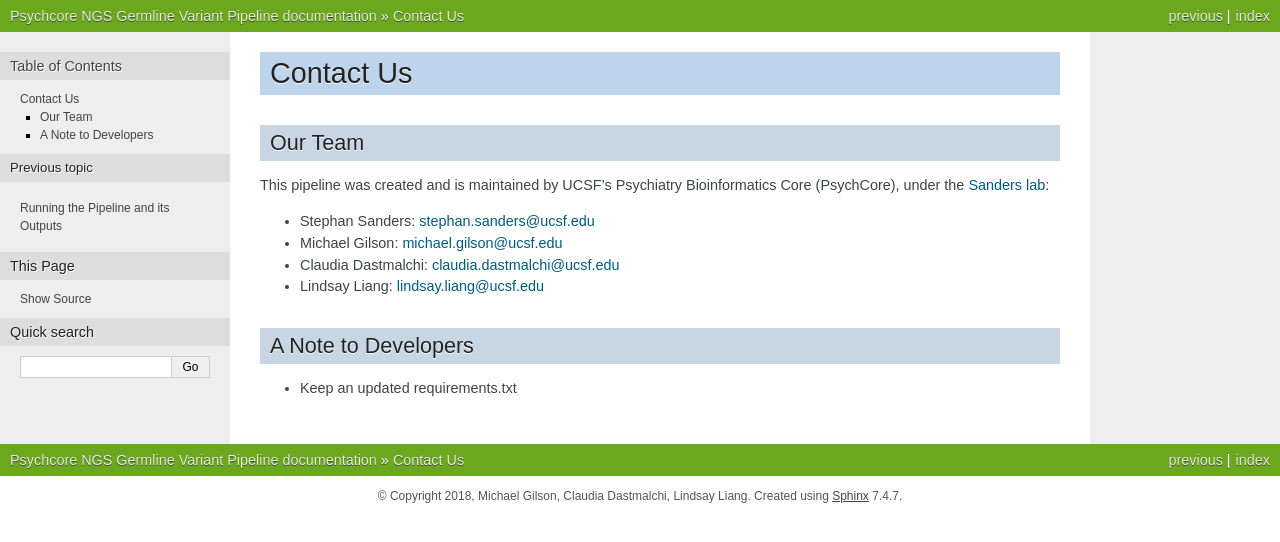
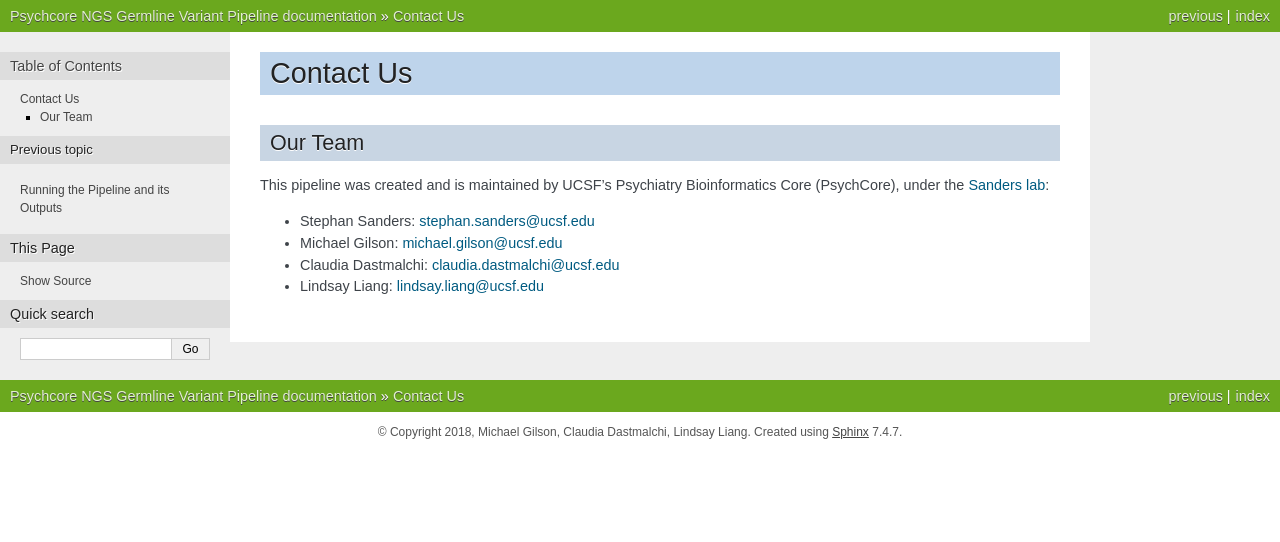
Before and after one commit to claudiadast/psychcore-test, a Sphinx documentation site: the page built from docs/contact.rst, in a window 1280 px wide. Shown: the top 542 px of the page. Built offline with Sphinx 7.4.7, drawn with Linux system fonts in a browser that asks for light colours.

Commit message:
Added pipeline image, fixed conf file, got rid of note to developers in contact us page

```diff
--- a/docs/conf.rst
+++ b/docs/conf.rst
@@ -14,7 +14,7 @@ In the current build of the pipeline, you, the user, will have to modify the
 ``run.yaml`` file located in the root of the project.  It has 24 fields and looks
 like the following:
 
-.. co lock:: yaml
+.. code-block:: yaml
  	# Infrastructure configuration
 	STACK_NAME :
 	RESOURCE_CFN_TMPL_DEPLOY_BUCKET :
--- a/docs/contact.rst
+++ b/docs/contact.rst
@@ -17,10 +17,4 @@ Psychiatry Bioinformatics Core (PsychCore), under the
 * Claudia Dastmalchi: claudia.dastmalchi@ucsf.edu
 * Lindsay Liang: lindsay.liang@ucsf.edu
 
-
---------------------
-A Note to Developers
---------------------
-* Keep an updated requirements.txt
-
 .. _Sanders lab: https://sanderslab.github.io/
```
Also changed, not shown: other parts of docs/conf.rst (+1 -1 lines), docs/PipelineInfrastructure.jpg (added).
